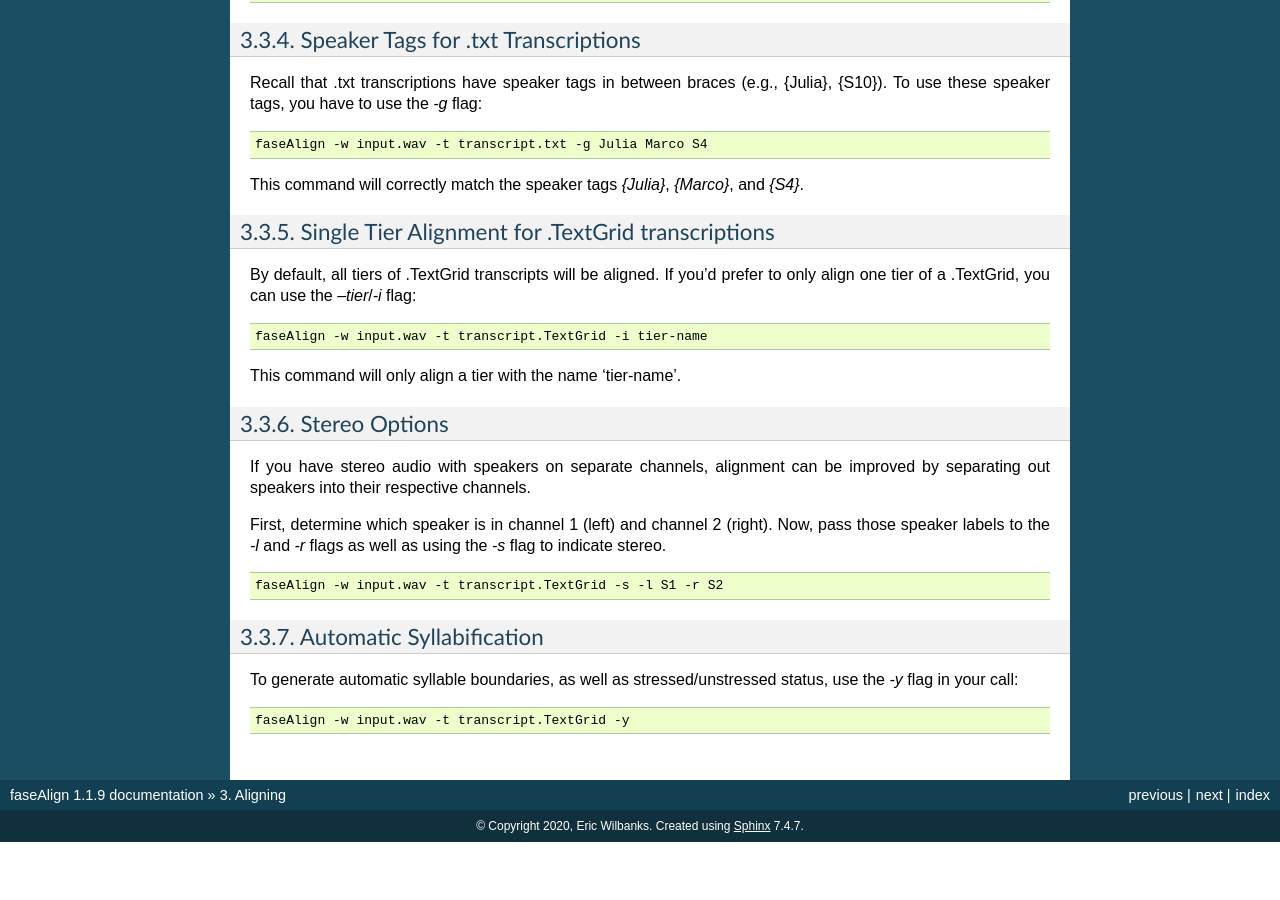
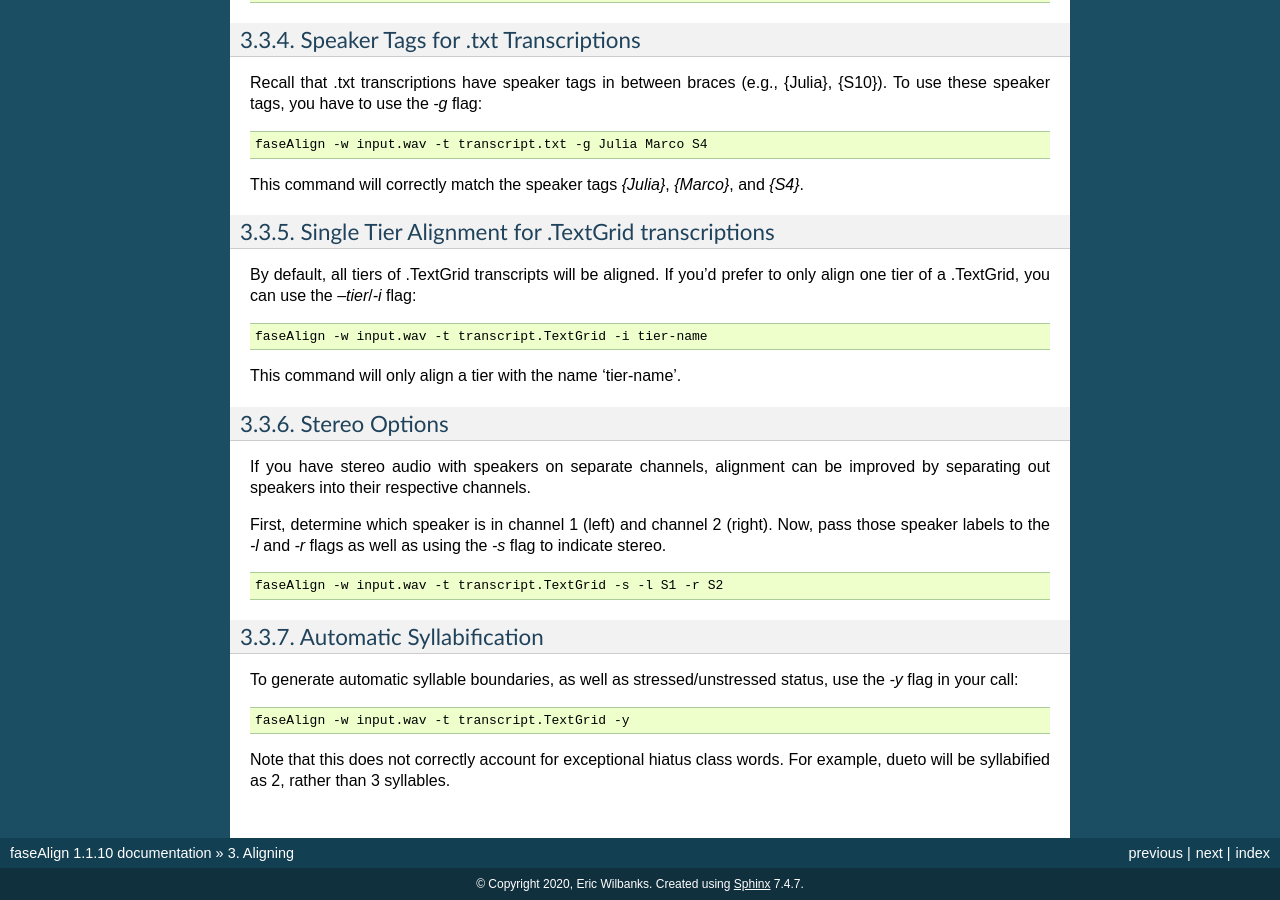
Before and after one commit to EricWilbanks/faseAlign, a Sphinx documentation site: the page built from docs/aligning.rst, in a window 1280 px wide and 900 px high, scrolled down 1324 px. Built offline with Sphinx 7.4.7, drawn with Linux system fonts in a browser that asks for light colours; before the commit the page ends 2166 px from its top, so only the background shows below that; some of the changed text lies outside the part shown.

Commit message:
doc updates

```diff
--- a/docs/aligning.rst
+++ b/docs/aligning.rst
@@ -120,3 +120,5 @@ To generate automatic syllable boundaries, as well as stressed/unstressed status
 .. code-block:: bash
 
 	faseAlign -w input.wav -t transcript.TextGrid -y
+
+Note that this does not correctly account for exceptional hiatus class words. For example, dueto will be syllabified as 2, rather than 3 syllables.
--- a/docs/conf.py
+++ b/docs/conf.py
@@ -62,9 +62,9 @@ rst_epilog = """
 # built documents.
 #
 # The short X.Y version.
-version = '1.1.9'
+version = '1.1.10'
 # The full version, including alpha/beta/rc tags.
-release = '1.1.9'
+release = '1.1.10'
 
 # The language for content autogenerated by Sphinx. Refer to documentation
 # for a list of supported languages.
--- a/docs/installation.rst
+++ b/docs/installation.rst
@@ -387,4 +387,4 @@ If you receive an error message, install sox with the following command:
 Windows Installation
 ++++++++++++++++++++
 
-(under development)
+Not currently supported.
```
Also changed, not shown: 1 other file.
